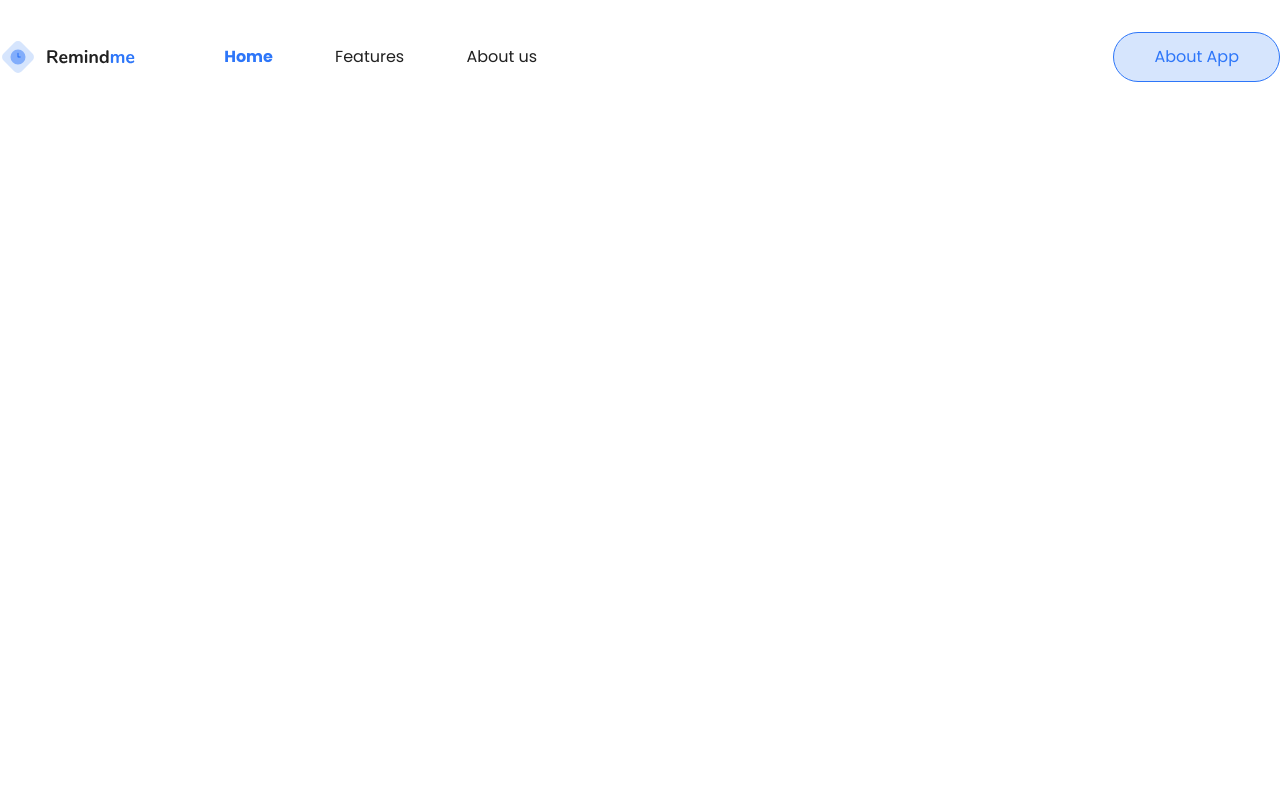
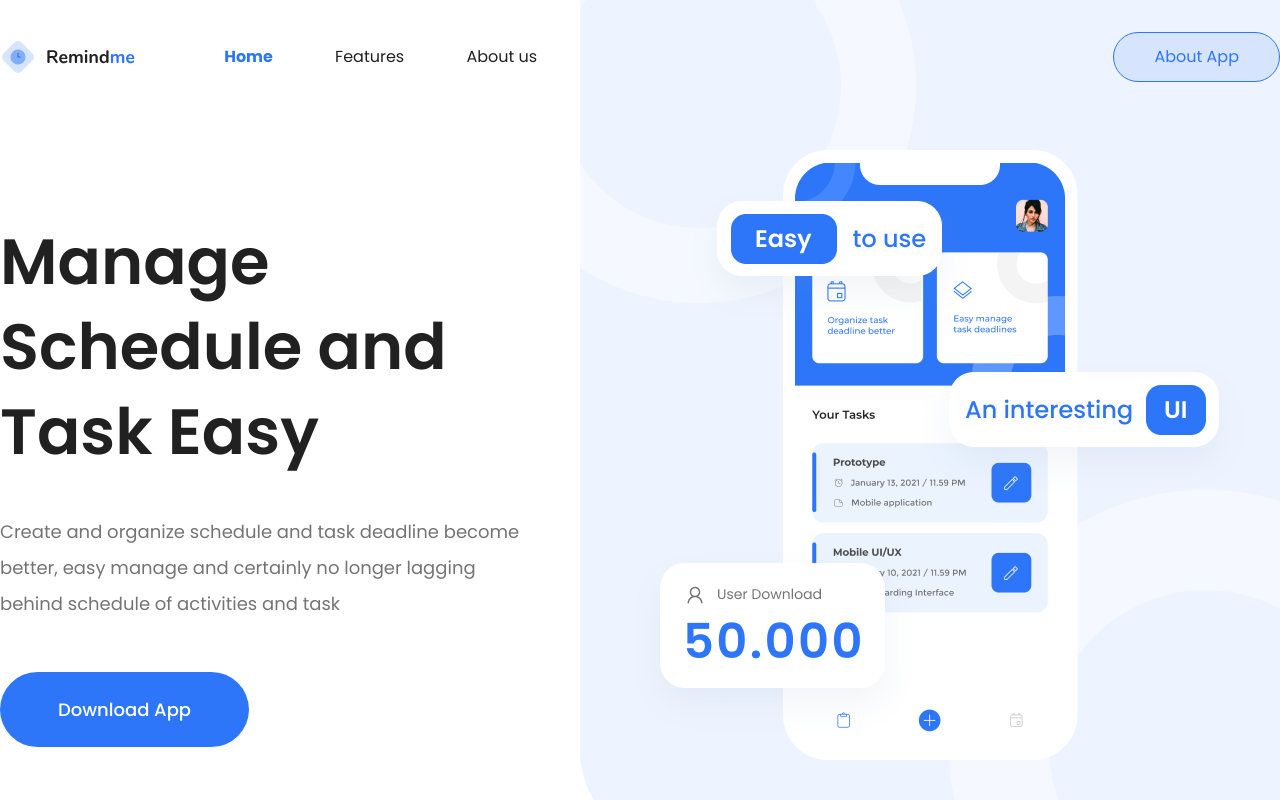
Before and after one commit to desiretowinn/remindMe, a website: page src/index.html in a window 1280 px wide. Drawn offline with nearby package versions, Linux system fonts and the light colour scheme.

Commit message:
hero finished

```diff
--- a/src/index.html
+++ b/src/index.html
@@ -12,7 +12,7 @@
   <link href="https://fonts.googleapis.com/css2?family=Poppins:wght@400;500;600;700&display=swap" rel="stylesheet">
   <title>RemindMe</title>
 </head>
-<body class="body font-['Poppins']">
+<body class="body font-['Poppins'] bg-[url('./images/mobilePhone-hero.png')] bg-no-repeat bg-right-top rounded-bl-[100px]">
 
 
   <!--
@@ -46,5 +46,33 @@
     HEADER END
     ================================================
   -->
+
+
+  <!--
+    ================================================
+    HERO START
+    ================================================
+  -->
+  <section class="section-hero mt-[137px]">
+
+    <div class="container mx-auto">
+
+      <div class="hero__info">
+        <h1 class="hero__info--heading font-semibold text-[#212121] text-[64px] leading-[85px] w-[533px] mb-[40px]">Manage Schedule and Task Easy </h1>
+        <p class="hero__info--text text-[#747474] font-normal text-[18px] leading-[36px] w-[533px] mb-[50px]">Create and organize schedule and task deadline become better, easy manage and certainly no longer lagging behind schedule of activities and task</p>
+        <button class="hero__info--button text-white font-medium text-[18px] leading-[27px] bg-[#2D76F9] rounded-[1500px] py-[24px] px-[58px]">Download App</button>
+      </div>
+
+
+    </div>
+
+  </section>
+  <!--
+    ================================================
+    HERO END
+    ================================================
+  -->
+
+
 </body>
 </html>
```
